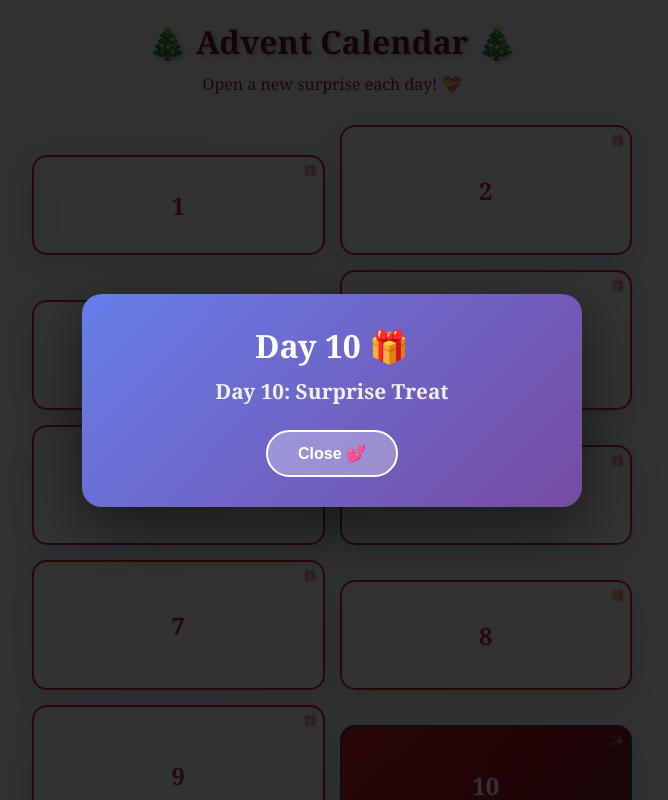
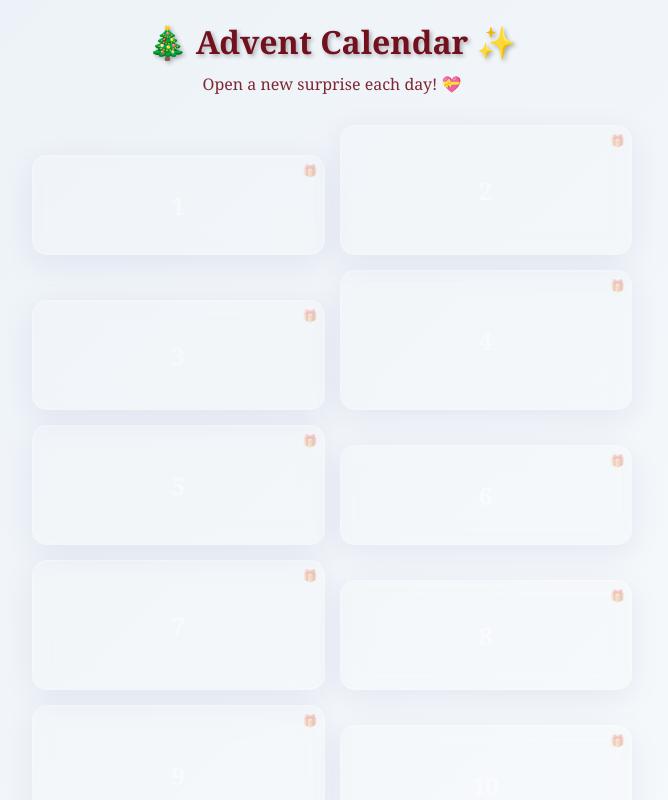
Before and after one commit to Sunii-999/advent-calendar, a plain HTML site: page index.html in a window 1280 px wide. Both pictures are taken after a click on the element "10". Shown: the top 800 px of the page, without its empty margins (308-976 px from the left). Drawn offline with Linux system fonts and the light colour scheme.

Commit message:
only open on days itself

```diff
--- a/calendar-data.json
+++ b/calendar-data.json
@@ -2,203 +2,178 @@
   "days": [
     {
       "day": 1,
-      "title": "Day 1: A Cozy Start",
+      "title": "Spotify playlist",
       "content": "Playlist for my BABBBBYYYYY",
-      "link": "",
-      "isOpened": false,
-      "isImage": false
+      "link": "https://open.spotify.com/playlist/7vkZqVEmJCy2yDDRnDMr8t?si=bd6b11de6e0942a2&pt=106a71d5cc6f88ba8d7286ec0fb09204",
+      "image": null
     },
     {
       "day": 2,
-      "title": "Day 2: Morning Treat",
-      "content": "",
-      "link": "",
-      "isOpened": false,
-      "isImage": false
+      "title": "Handwritten Note",
+      "content": "I love you more than words can say. Here's a little note I wrote for you.",
+      "link": null,
+      "image": "images/notes.jpeg"
     },
     {
       "day": 3,
-      "title": "Day 3: Adventure Time",
-      "content": "",
-      "link": "",
-      "isOpened": false,
-      "isImage": false
+      "title": "Adventure Time",
+      "content": "Time to plan a mini-adventure!",
+      "link": null,
+      "image": null
     },
     {
       "day": 4,
-      "title": "Day 4: Your Choice",
+      "title": "",
       "content": "",
       "link": "",
-      "isOpened": false,
-      "isImage": false
+      "image": ""
     },
     {
       "day": 5,
-      "title": "Day 5: Long Hug",
+      "title": "",
       "content": "",
       "link": "",
-      "isOpened": false,
-      "isImage": false
+      "image": ""
     },
     {
       "day": 6,
-      "title": "Day 6: Dinner's On Me",
+      "title": "",
       "content": "",
       "link": "",
-      "isOpened": false,
-      "isImage": false
+      "image": ""
     },
     {
       "day": 7,
-      "title": "Day 7: New Playlist",
+      "title": "",
       "content": "",
       "link": "",
-      "isOpened": false,
-      "isImage": false
+      "image": ""
     },
     {
       "day": 8,
-      "title": "Day 8: Bookworm Bliss",
+      "title": "",
       "content": "",
       "link": "",
-      "isOpened": false,
-      "isImage": false
+      "image": ""
     },
     {
       "day": 9,
-      "title": "Day 9: Memory Lane",
+      "title": "",
       "content": "",
       "link": "",
-      "isOpened": false,
-      "isImage": false
+      "image": ""
     },
     {
       "day": 10,
-      "title": "Day 10: Surprise Treat",
+      "title": "",
       "content": "",
       "link": "",
-      "isOpened": false,
-      "isImage": false
+      "image": ""
     },
     {
       "day": 11,
-      "title": "Day 11: Future Planning",
+      "title": "",
       "content": "",
       "link": "",
-      "isOpened": false,
-      "isImage": false
+      "image": ""
     },
     {
       "day": 12,
-      "title": "Day 12: Massage Coupon",
+      "title": "",
       "content": "",
       "link": "",
-      "isOpened": false,
-      "isImage": false
+      "image": ""
     },
     {
       "day": 13,
-      "title": "Day 13: Good Deeds",
+      "title": "",
       "content": "",
       "link": "",
-      "isOpened": false,
-      "isImage": false
+      "image": ""
     },
     {
       "day": 14,
-      "title": "Day 14: Sweet Silence",
+      "title": "",
       "content": "",
       "link": "",
-      "isOpened": false,
-      "isImage": false
+      "image": ""
     },
     {
       "day": 15,
-      "title": "Day 15: Your Compliment",
+      "title": "",
       "content": "",
       "link": "",
-      "isOpened": false,
-      "isImage": false
+      "image": ""
     },
     {
       "day": 16,
-      "title": "Day 16: Game Night",
+      "title": "",
       "content": "",
       "link": "",
-      "isOpened": false,
-      "isImage": false
+      "image": ""
     },
     {
       "day": 17,
-      "title": "Day 17: Window Shopping",
+      "title": "",
       "content": "",
       "link": "",
-      "isOpened": false,
-      "isImage": false
+      "image": ""
     },
     {
       "day": 18,
-      "title": "Day 18: Hand-Holding",
+      "title": "",
       "content": "",
       "link": "",
-      "isOpened": false,
-      "isImage": false
+      "image": ""
     },
     {
       "day": 19,
-      "title": "Day 19: Photo Op",
+      "title": "",
       "content": "",
       "link": "",
-      "isOpened": false,
-      "isImage": false
+      "image": ""
     },
     {
       "day": 20,
-      "title": "Day 20: Hot Drink Run",
+      "title": "",
       "content": "",
       "link": "",
-      "isOpened": false,
-      "isImage": false
+      "image": ""
     },
     {
       "day": 21,
-      "title": "Day 21: Spa Day at Home",
+      "title": "",
       "content": "",
       "link": "",
-      "isOpened": false,
-      "isImage": false
+      "image": ""
     },
     {
       "day": 22,
-      "title": "Day 22: Movie marathon",
+      "title": "",
       "content": "",
       "link": "",
-      "isOpened": false,
-      "isImage": false
+      "image": ""
     },
     {
       "day": 23,
-      "title": "Day 23: Last Minute Gift",
+      "title": "",
       "content": "",
       "link": "",
-      "isOpened": false,
-      "isImage": false
+      "image": ""
     },
     {
       "day": 24,
-      "title": "Day 24: Christmas Eve Special",
-      "content": ".",
+      "title": "",
+      "content": "",
       "link": "",
-      "isOpened": false,
-      "isImage": false
+      "image": ""
     },
     {
       "day": 25,
-      "title": "Day 25: Merry Christmas!",
+      "title": "",
       "content": "",
       "link": "",
-      "isOpened": false,
-      "isImage": false
+      "image": ""
     }
   ]
 }
--- a/index.html
+++ b/index.html
@@ -5,29 +5,16 @@
     <meta name="viewport" content="width=device-width, initial-scale=1.0">
     <title>Advent Calendar 🎄</title>
     <style>
-        * {
-            margin: 0;
-            padding: 0;
-            box-sizing: border-box;
-        }
-
+        * { margin: 0; padding: 0; box-sizing: border-box; }
         body {
             font-family: 'Georgia', serif;
             background: linear-gradient(135deg, #ebf1f7 0%, #ffffff 100%);
-            min-height: 100vh;
-            padding: 20px;
-            color: #fff;
-            position: relative;
-            overflow-x: hidden;
+            min-height: 100vh; padding: 20px; color: #fff;
+            position: relative; overflow-x: hidden;
         }
-
         body::before {
             content: '';
-            position: fixed;
-            top: 0;
-            left: 0;
-            right: 0;
-            bottom: 0;
+            position: fixed; top: 0; left: 0; right: 0; bottom: 0;
             background-image:
                 radial-gradient(2px 2px at 20% 30%, white, transparent),
                 radial-gradient(2px 2px at 60% 70%, white, transparent),
@@ -38,229 +25,80 @@
             background-size: 200% 200%;
             background-position: 0% 0%;
             animation: snowfall 20s linear infinite;
-            pointer-events: none;
-            opacity: 0.6;
-            z-index: 1;
+            pointer-events: none; opacity: 0.6; z-index: 1;
         }
-
         @keyframes snowfall {
-            0% {
-                background-position: 0% 0%, 0% 0%, 0% 0%, 0% 0%, 0% 0%, 0% 0%;
+            0% { background-position: 0% 0%, 0% 0%, 0% 0%, 0% 0%, 0% 0%, 0% 0%; }
+            100% { background-position: 10% 100%, 20% 100%, 15% 100%, 25% 100%, 30% 100%, 35% 100%; }
         }
-            100% {
-                background-position: 10% 100%, 20% 100%, 15% 100%, 25% 100%, 30% 100%, 35% 100%;
+        .header, .calendar-grid, .modal { position: relative; z-index: 2; }
+        .header { text-align: center; margin-bottom: 30px; color: #72101d; }
+        .header h1 { font-size: 2em; margin-bottom: 10px; text-shadow: 2px 2px 4px rgba(0,0,0,0.3); }
+        .header p { font-size: 1em; opacity: 0.9; }
+        .calendar-grid {
+            display: grid; grid-template-columns: repeat(2, 1fr);
+            gap: 15px; max-width: 600px; margin: 0 auto; align-items: end;
         }
-        }
-
-        .header,
-        .calendar-grid,
-        .modal {
-            position: relative;
-            z-index: 2;
-        }
-
-        .header {
-            text-align: center;
-            margin-bottom: 30px;
-            color: #72101d;
-        }
-
-        .header h1 {
-            font-size: 2em;
-            margin-bottom: 10px;
-            text-shadow: 2px 2px 4px rgba(0,0,0,0.3);
-        }
-
-        .header p {
-            font-size: 1em;
-            opacity: 0.9;
-        }
-
-        .calendar-grid {
-            display: grid;
-            grid-template-columns: repeat(2, 1fr);
-            gap: 15px;
-            max-width: 600px;
-            margin: 0 auto;
-            align-items: end;
-        }
-
         .day {
             background: rgba(255, 255, 255, 0.25);
             backdrop-filter: blur(10px);
             border-radius: 15px;
-            display: flex;
-            align-items: center;
-            justify-content: center;
-            font-size: 1.5em;
-            font-weight: bold;
-            cursor: pointer;
+            display: flex; align-items: center; justify-content: center;
+            font-size: 1.5em; font-weight: bold; cursor: pointer;
             transition: all 0.3s ease;
             border: 2px solid rgba(255, 255, 255, 0.4);
-            position: relative;
-            overflow: hidden;
+            position: relative; overflow: hidden;
             box-shadow: 0 8px 32px rgba(31, 38, 135, 0.15);
             padding: 20px 10px;
         }
-
         .day:nth-child(5n+1) { height: 100px; }
         .day:nth-child(5n+2) { height: 130px; }
         .day:nth-child(5n+3) { height: 110px; }
         .day:nth-child(5n+4) { height: 140px; }
         .day:nth-child(5n)   { height: 120px; }
-
-        .day:hover {
-            transform: translateY(-5px);
-            box-shadow: 0 10px 25px rgba(0,0,0,0.3);
+        .day:hover { transform: translateY(-5px); box-shadow: 0 10px 25px rgba(0,0,0,0.3); }
+        .day.unlocked { background: rgba(255, 255, 255, 0.3); border-color: #cf2424; color: #cf2424; }
+        .day.opened { background: linear-gradient(135deg, #cf2424 0%, #72101d 100%); border-color: #195f25; color: white; }
+        .day.locked { opacity: 0.5; cursor: not-allowed; }
+        .day::before { content: '🎁'; position: absolute; font-size: 0.5em; top: 5px; right: 5px; opacity: 0.5; }
+        .day.opened::before { content: '✨'; }
+        .modal {
+            display: none; position: fixed; top: 0; left: 0; right: 0; bottom: 0;
+            background: rgba(0, 0, 0, 0.8); z-index: 1000;
+            align-items: center; justify-content: center; padding: 20px; overflow-y: auto;
         }
-
-        .day.unlocked {
-            background: rgba(255, 255, 255, 0.3);
-            border-color: #cf2424;
-            color: #cf2424
+        .modal.active { display: flex; }
+        .modal-content {
+            background: linear-gradient(135deg, #d64b4b 0%, #881f1f 100%);
+            padding: 30px; border-radius: 20px; max-width: 500px; width: 100%;
+            text-align: center; box-shadow: 0 20px 60px rgba(0,0,0,0.5);
+            animation: slideIn 0.3s ease; max-height: 90vh; overflow-y: auto;
         }
-
-        .day.opened {
-            background: linear-gradient(135deg, #cf2424 0%, #72101d 100%);
-            border-color: #195f25;
-            color: white;
-        }
-
-        .day.locked {
-            opacity: 0.5;
-            cursor: not-allowed;
-        }
-
-        .day::before {
-            content: '🎁';
-            position: absolute;
-            font-size: 0.5em;
-            top: 5px;
-            right: 5px;
-            opacity: 0.5;
-        }
-
-        .day.opened::before {
-            content: '✨';
-        }
-
-        .modal {
-            display: none;
-            position: fixed;
-            top: 0;
-            left: 0;
-            right: 0;
-            bottom: 0;
-            background: rgba(0, 0, 0, 0.8);
-            z-index: 1000;
-            align-items: center;
-            justify-content: center;
-            padding: 20px;
-            overflow-y: auto;
-        }
-
-        .modal.active {
-            display: flex;
-        }
-
-        .modal-content {
-            background: linear-gradient(135deg, #667eea 0%, #764ba2 100%);
-            padding: 30px;
-            border-radius: 20px;
-            max-width: 500px;
-            width: 100%;
-            text-align: center;
-            box-shadow: 0 20px 60px rgba(0,0,0,0.5);
-            animation: slideIn 0.3s ease;
-            max-height: 90vh;
-            overflow-y: auto;
-        }
-
-        @keyframes slideIn {
-            from {
-                transform: translateY(-50px);
-                opacity: 0;
-            }
-            to {
-                transform: translateY(0);
-                opacity: 1;
-            }
-        }
-
-        .modal-content h2 {
-            font-size: 2em;
-            margin-bottom: 10px;
-        }
-
-        .modal-content h3 {
-            font-size: 1.3em;
-            margin-bottom: 20px;
-            opacity: 0.9;
-        }
-
-        .modal-image {
-            width: 100%;
-            max-width: 400px;
-            border-radius: 15px;
-            margin-bottom: 20px;
-            box-shadow: 0 10px 30px rgba(0,0,0,0.3);
-        }
-
-        .modal-content p {
-            font-size: 1.1em;
-            line-height: 1.6;
-            margin-bottom: 25px;
-            white-space: pre-line;
-        }
-
+        @keyframes slideIn { from { transform: translateY(-50px); opacity: 0; } to { transform: translateY(0); opacity: 1; } }
+        .modal-content h2 { font-size: 2em; margin-bottom: 10px; }
+        .modal-content h3 { font-size: 1.3em; margin-bottom: 20px; opacity: 0.9; }
+        .modal-image { width: 100%; max-width: 400px; border-radius: 15px; margin-bottom: 20px; box-shadow: 0 10px 30px rgba(0,0,0,0.3); }
+        .modal-content p { font-size: 1.1em; line-height: 1.6; margin-bottom: 25px; white-space: pre-line; }
         .close-btn {
             background: rgba(255, 255, 255, 0.3);
-            border: 2px solid #fff;
-            color: #fff;
-            padding: 12px 30px;
-            font-size: 1em;
-            border-radius: 25px;
-            cursor: pointer;
-            transition: all 0.3s ease;
+            border: 2px solid #fff; color: #fff; padding: 12px 30px;
+            font-size: 1em; border-radius: 25px; cursor: pointer; transition: all 0.3s ease;
             font-weight: bold;
         }
-
-        .close-btn:hover {
-            background: #fff;
-            color: #667eea;
-        }
-
+        .close-btn:hover { background: #fff; color: #667eea; }
         @media (max-width: 480px) {
-            .calendar-grid {
-                grid-template-columns: repeat(2, 1fr);
-                gap: 10px;
-            }
-
-            .header h1 {
-                font-size: 1.5em;
-            }
-
-            .day {
-                font-size: 1.2em;
-            }
-
-            .modal-content {
-                padding: 20px;
-            }
-
-            .modal-content h2 {
-                font-size: 1.5em;
-            }
-
-            .modal-content h3 {
-                font-size: 1.1em;
-            }
+            .calendar-grid { grid-template-columns: repeat(2, 1fr); gap: 10px; }
+            .header h1 { font-size: 1.5em; }
+            .day { font-size: 1.2em; }
+            .modal-content { padding: 20px; }
+            .modal-content h2 { font-size: 1.5em; }
+            .modal-content h3 { font-size: 1.1em; }
         }
     </style>
 </head>
 <body>
     <div class="header">
-        <h1>🎄 Advent Calendar 🎄</h1>
+        <h1>🎄 Advent Calendar ✨</h1>
         <p>Open a new surprise each day! 💝</p>
     </div>
 
@@ -277,23 +115,21 @@
     </div>
 
     <script>
-        const DEV_MODE = true;
+    const DEV_MODE = false; // set to true to test all doors
 
     let calendarData = {};
 
     async function loadCalendarData() {
         try {
-                const response = await fetch('calendar-data.json');
-                const data = await response.json();
-
-                data.days.forEach(dayData => {
+            const jsonData = await fetch('calendar-data.json').then(res => res.json());
+            jsonData.days.forEach(dayData => {
                 calendarData[dayData.day] = {
                     title: dayData.title,
                     description: dayData.content,
-                        image: dayData.isImage ? dayData.image : null
+                    image: dayData.image || null,
+                    link: dayData.link || null
                 };
             });
-
             createCalendar();
         } catch (error) {
             console.error('Error loading calendar data:', error);
@@ -308,7 +144,6 @@
 
     function createCalendar() {
         const calendar = document.getElementById('calendar');
-
         for (let i = 1; i <= 25; i++) {
             const day = document.createElement('div');
             day.className = 'day';
@@ -319,9 +154,9 @@
             if (opened) {
                 day.classList.add('opened');
             } else if (DEV_MODE) {
-                    day.classList.add('unlocked');
+                day.classList.add('unlocked'); // all days unlocked in dev mode
             } else if (isDecember && i <= currentDay) {
-                    day.classList.add('unlocked');
+                day.classList.add('unlocked'); // only days <= today
             } else {
                 day.classList.add('locked');
             }
@@ -332,20 +167,14 @@
     }
 
     function openDay(day) {
-            const dayElement = document.querySelector(`.day:nth-child(${day})`);
-
-            if (!isDecember && !DEV_MODE) {
-                alert("The advent calendar opens in December! 🎄");
-                return;
-            }
-
-            if (day > currentDay && !DEV_MODE) {
-                alert(`This door opens on December ${day}! Be patient! 😊`);
+        if (!DEV_MODE && (day > currentDay || !isDecember)) {
+            alert(day > currentDay ?
+                  `This door opens on December ${day}! Be patient! 😊` :
+                  "The advent calendar opens in December! 🎄");
             return;
         }
 
         const dayData = calendarData[day];
-
         if (!dayData) {
             alert('No surprise for this day yet!');
             return;
@@ -359,7 +188,15 @@
 
         modalDay.textContent = `Day ${day} 🎁`;
         modalTitle.textContent = dayData.title || '';
+
+        let descriptionHTML = dayData.description || '';
+        if (dayData.link) {
+            const linkText = '🔗 Click here for your surprise!';
+            descriptionHTML += `\n\n<a href="${dayData.link}" target="_blank" style="color: #fff; text-decoration: underline; font-weight: bold;">${linkText}</a>`;
+            modalDescription.innerHTML = descriptionHTML.replace(/\n/g, '<br>');
+        } else {
             modalDescription.textContent = dayData.description || '';
+        }
 
         if (dayData.image) {
             modalImage.src = dayData.image;
@@ -369,15 +206,15 @@
         }
 
         modal.classList.add('active');
+        localStorage.setItem(`day-${day}`, 'opened');
 
-            localStorage.setItem(`day-${day}`, 'opened');
+        const dayElement = document.querySelector(`.day:nth-child(${day})`);
         dayElement.classList.remove('unlocked');
         dayElement.classList.add('opened');
     }
 
     function closeModal() {
-            const modal = document.getElementById('modal');
-            modal.classList.remove('active');
+        document.getElementById('modal').classList.remove('active');
     }
 
     document.getElementById('modal').addEventListener('click', (e) => {
```
Also changed, not shown: images/notes.jpeg (added). Lines whose indentation alone changed are shown as unchanged.
